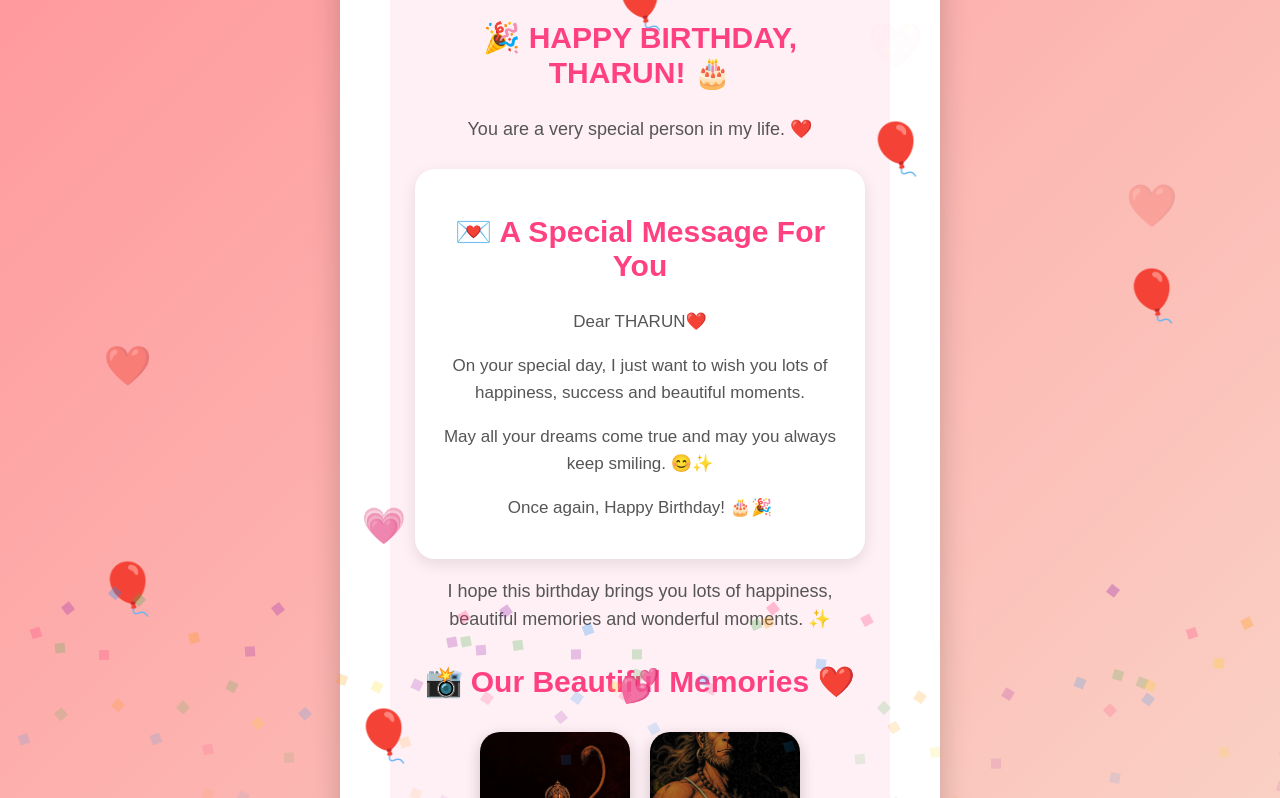
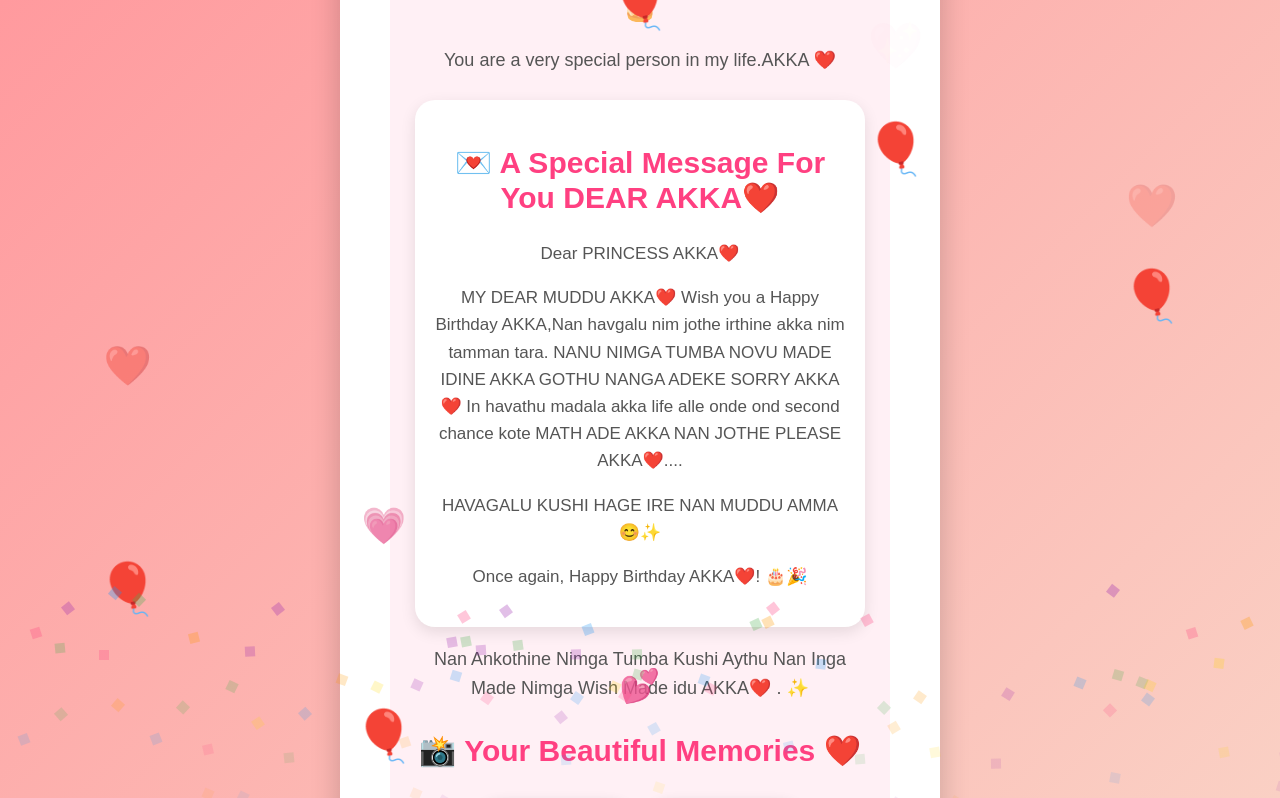
Before and after one commit to Tharunkb147/birthday-surprise, a plain HTML site: page index.html in a window 1280 px wide. Both pictures are taken after a click on the button "🎁 Open Your Surprise". Shown: the top 798 px of the page. Drawn offline with Linux system fonts and the light colour scheme.

Commit message:
Add files via upload

```diff
--- a/index.html
+++ b/index.html
@@ -38,48 +38,49 @@
 
         <div id="surprise" class="surprise">
 
-    <h2>🎉 HAPPY BIRTHDAY, THARUN! 🎂</h2>
+        <h2>🎉 HAPPY BIRTHDAY, AKKAA! 🎂</h2>
+
+        <p>
+        You are a very special person in my life.AKKA ❤️
+        </p>
+    <div class="letter">
+
+    <h2>💌 A Special Message For You DEAR AKKA❤️</h2>
 
     <p>
-       You are a very special person in my life. ❤️
-    </p>
-    <div class="letter">
-
-    <h2>💌 A Special Message For You</h2>
-
-    <p>
-        Dear THARUN❤️
+        Dear PRINCESS AKKA❤️
     </p>
 
     <p>
-        On your special day, I just want to wish you
-        lots of happiness, success and beautiful moments.
+        MY DEAR MUDDU AKKA❤️ Wish you a Happy Birthday AKKA,Nan havgalu nim jothe irthine akka nim tamman tara.
+        NANU NIMGA TUMBA NOVU MADE IDINE AKKA GOTHU NANGA ADEKE SORRY AKKA❤️
+        In havathu madala akka life alle onde ond second chance kote MATH ADE AKKA NAN JOTHE PLEASE AKKA❤️....
+
     </p>
 
     <p>
-        May all your dreams come true and may you
-        always keep smiling. 😊✨
+        HAVAGALU KUSHI HAGE IRE NAN MUDDU AMMA 😊✨
     </p>
 
     <p>
-        Once again, Happy Birthday! 🎂🎉
+        Once again, Happy Birthday AKKA❤️! 🎂🎉
     </p>
 
 </div>
 
     <p>
-       I hope this birthday brings you lots of happiness,
-       beautiful memories and wonderful moments. ✨
+       Nan Ankothine Nimga Tumba Kushi Aythu Nan
+       Inga Made Nimga Wish Made idu AKKA❤️ . ✨
     </p>
 
     <div class="photos">
 
-        <h2>📸 Our Beautiful Memories ❤️</h2>
+        <h2>📸 Your Beautiful Memories ❤️</h2>
 
-        <img src="photos/photo1.jpg" alt="Memory 1">
-        <img src="photos/photo2.jpg" alt="Memory 2">
-        <img src="photos/photo3.jpg" alt="Memory 3">
-        <img src="photos/photo4.jpg" alt="Memory 4">
+        <img src="photos/photo1.jpeg" alt="Memory 1">
+        <img src="photos/photo2.jpeg" alt="Memory 2">
+        <img src="photos/photo3.jpeg" alt="Memory 3">
+        <img src="photos/photo4.jpeg" alt="Memory 4">
 
     </div>
 
```
